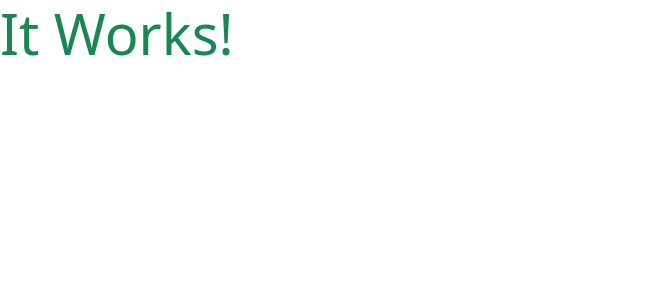
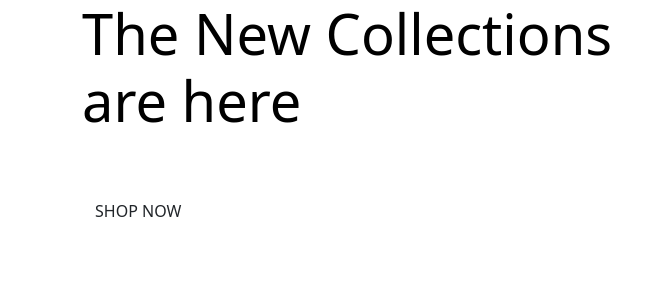
Before and after one commit to ConorDavison/Boutique-Ado, a Django app: page / in a window 1280 px wide. Shown: the top 300 px of the page, without its empty margins (0-671 px from the left). Run offline with Django 3.2, Linux system fonts and the light colour scheme.

Commit message:
Added home page content

```diff
--- a/home/templates/home/index.html
+++ b/home/templates/home/index.html
@@ -2,5 +2,18 @@
 {% load static %}
 
 {% block content %}
-<h1 class="display-4 text-success">It Works!</h1>
+<div class="container h-100">
+    <div class="row h-100">
+        <div class="col-7 col-md-6 my-auto">
+            <h1 class="display-4 logo-font text-black">
+                The New Collections are here
+            </h1>
+            <div class="my-5">
+                <h4>
+                    <a href="" class="shop-now-button btn btn-large rounded-0 py-3 text-uppercase"> Shop Now </a>
+                </h4>
+            </div>
+        </div>
+    </div>
+</div>
 {% endblock %}
```
